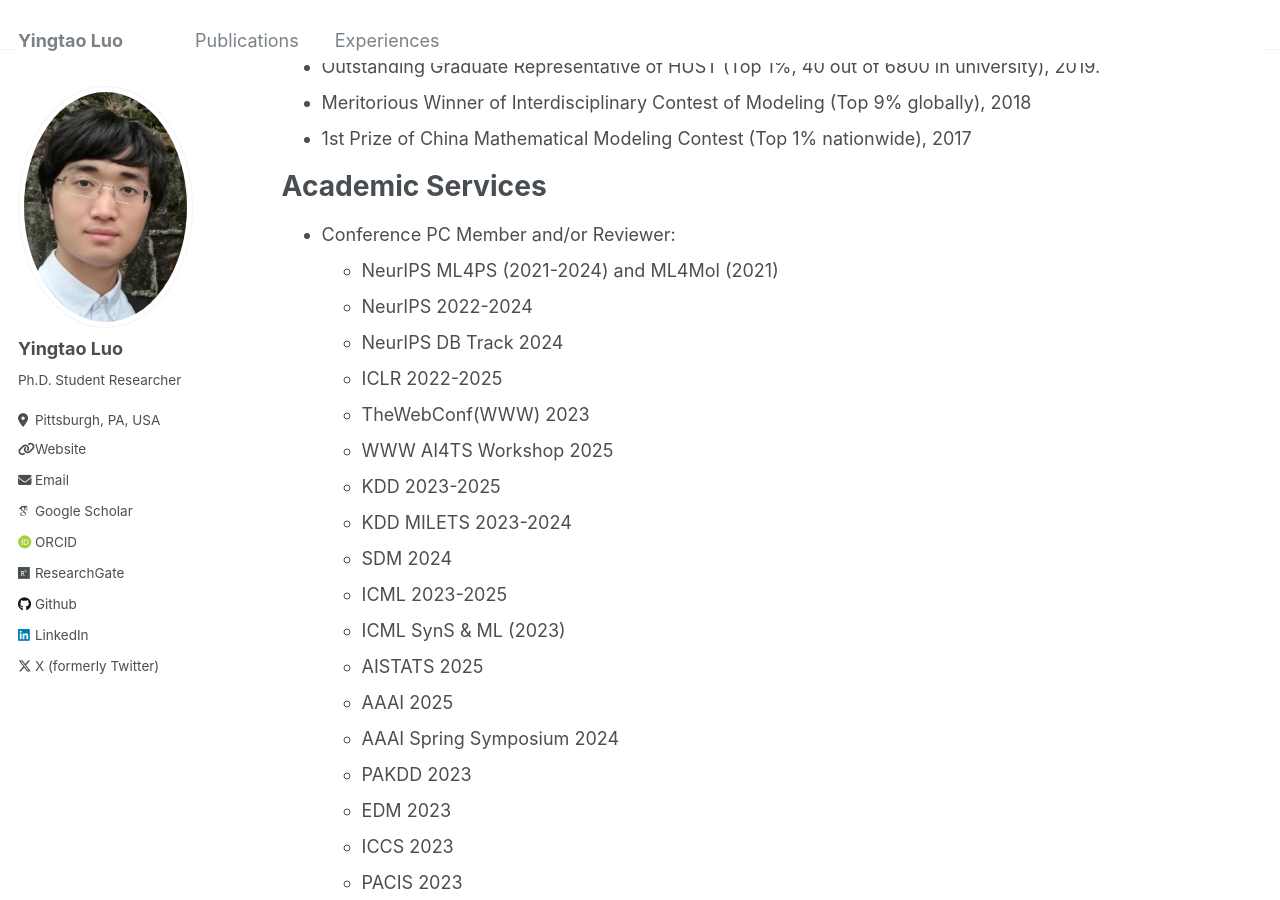
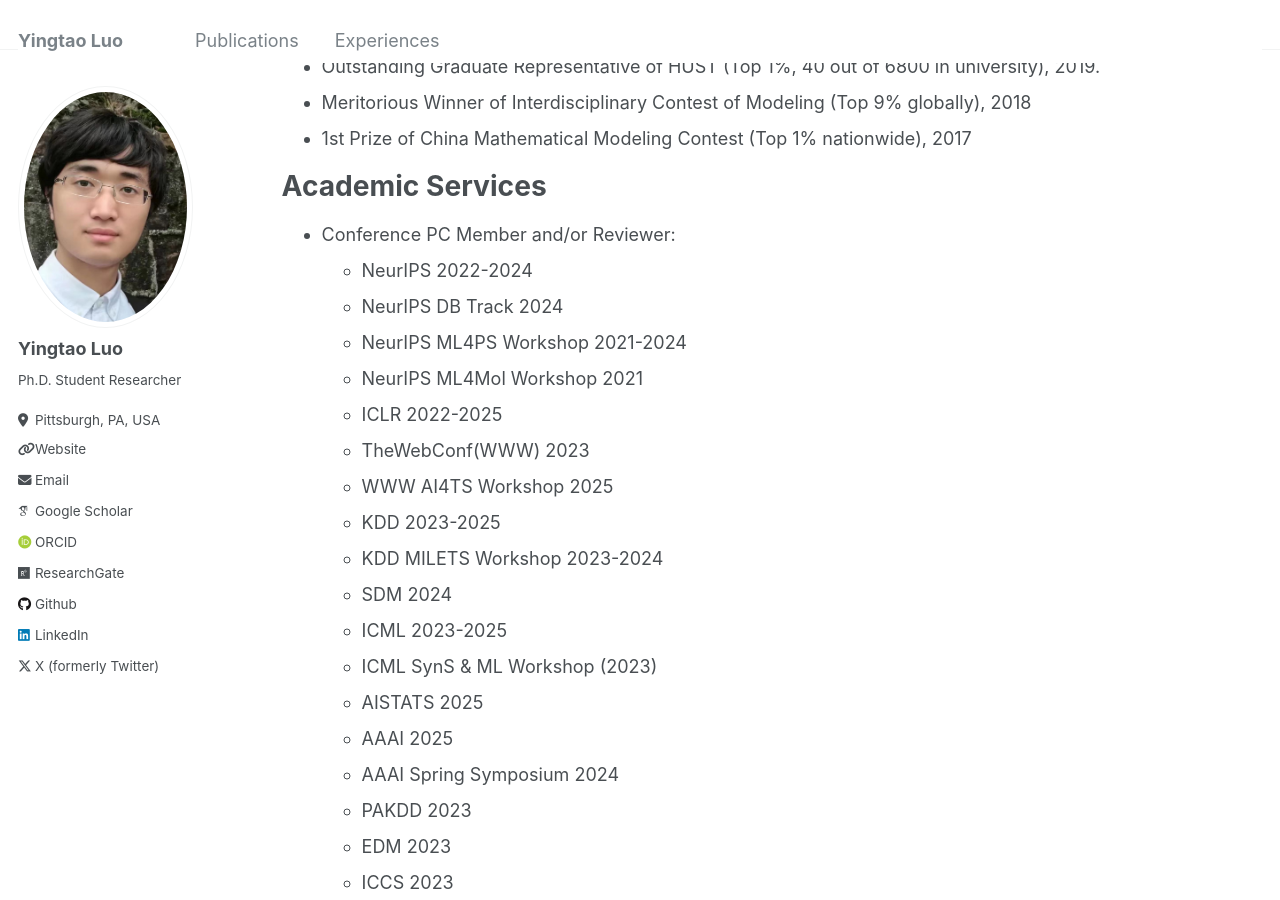
Before and after one commit to yingtaoluo/yingtaoluo.github.io, a Jekyll site: the page built from _pages/experiences.md, in a window 1280 px wide and 900 px high, scrolled down 520 px. Built offline with Jekyll 4.4.1, drawn with Linux system fonts in a browser that asks for light colours; some web fonts are replaced.

Commit message:
Update experiences.md

```diff
--- a/_pages/experiences.md
+++ b/_pages/experiences.md
@@ -30,17 +30,18 @@ Awards
 Academic Services
 ======
 * Conference PC Member and/or Reviewer:
-  * NeurIPS ML4PS (2021-2024) and ML4Mol (2021)
   * NeurIPS 2022-2024
   * NeurIPS DB Track 2024
+  * NeurIPS ML4PS Workshop 2021-2024
+  * NeurIPS ML4Mol Workshop 2021
   * ICLR 2022-2025
   * TheWebConf(WWW) 2023
   * WWW AI4TS Workshop 2025
   * KDD 2023-2025
-  * KDD MILETS 2023-2024
+  * KDD MILETS Workshop 2023-2024
   * SDM 2024
   * ICML 2023-2025
-  * ICML SynS & ML (2023)
+  * ICML SynS & ML Workshop (2023)
   * AISTATS 2025
   * AAAI 2025
   * AAAI Spring Symposium 2024
```
